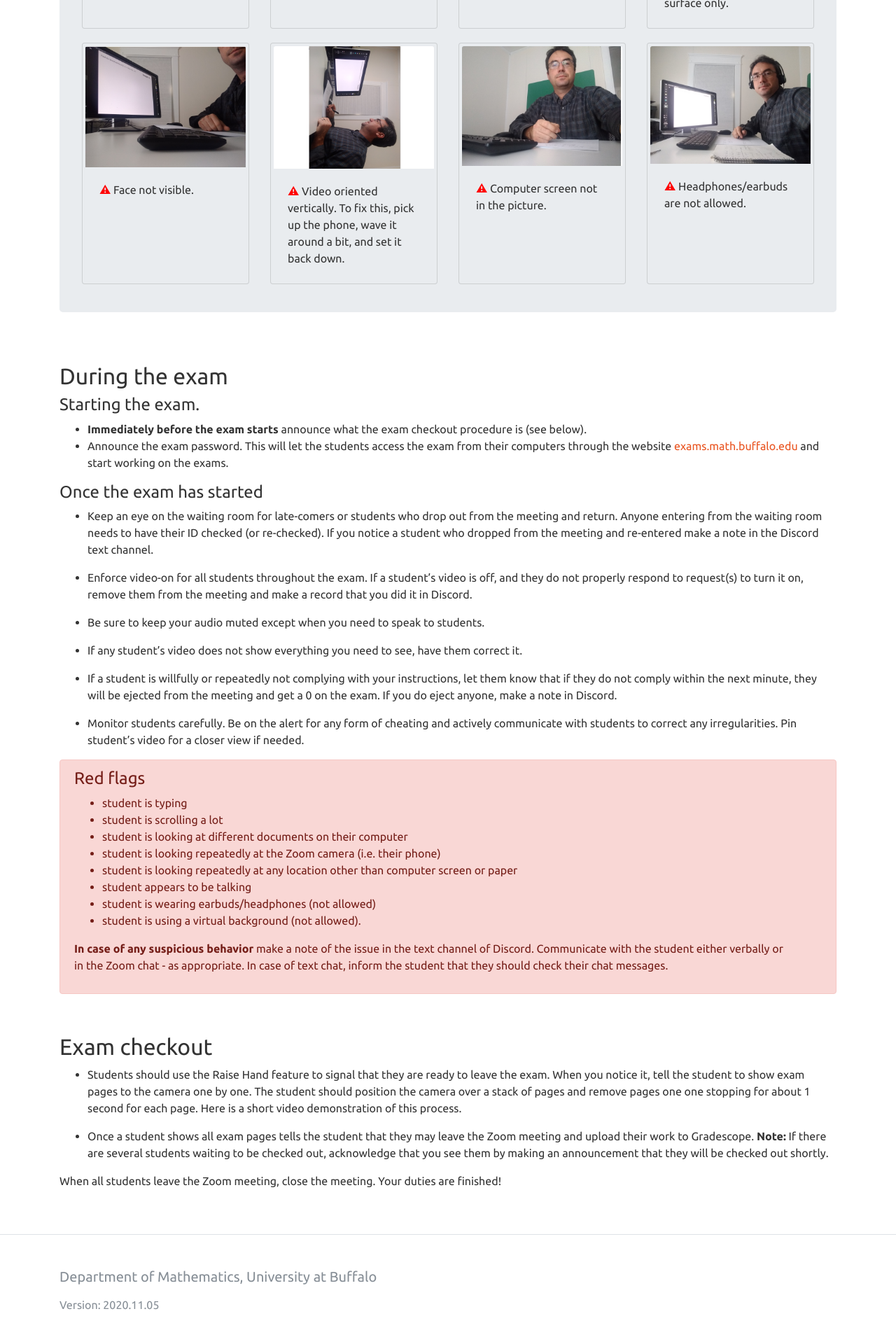
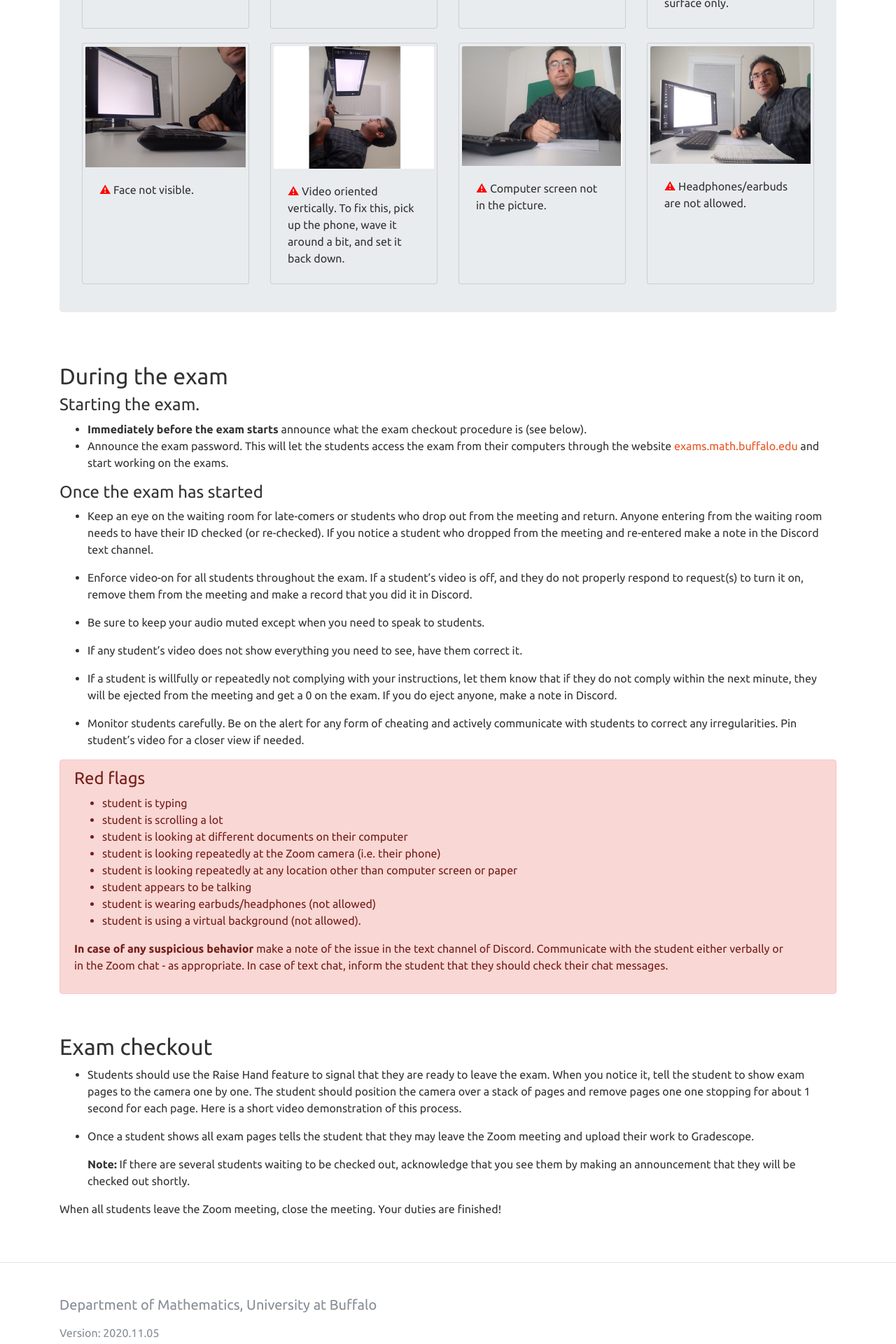
Before and after one commit to ub-math/exam_guides, a Jekyll site: the page built from docs/proctor.md, in a window 1280 px wide. Shown: the part 4480-6400 px from the top of the page at 70% size. Built offline with Jekyll 4.4.1, drawn with Linux system fonts in a browser that asks for light colours.

```diff
--- a/docs/proctor.md
+++ b/docs/proctor.md
@@ -279,7 +279,9 @@ the student that they should check their chat messages.</p>
   demonstration of this process.
 
 * Once a student shows all exam pages tells the student that they may leave the Zoom meeting and upload their work
-  to Gradescope.  <b>Note:</b> If there are several students waiting to be checked out, acknowledge that you see them by
+  to Gradescope.
+
+  **Note:** If there are several students waiting to be checked out, acknowledge that you see them by
   making an announcement that they will be checked out shortly.
 
 When all students leave the Zoom meeting, close the meeting. Your  duties are finished!
```
